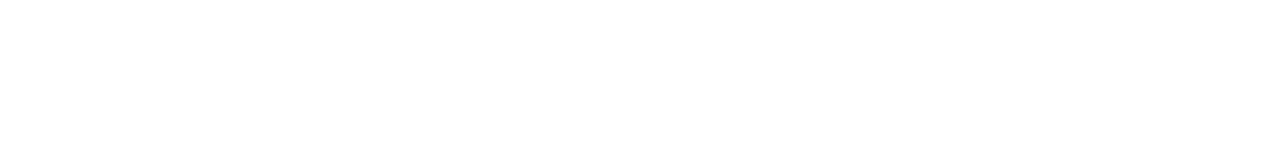
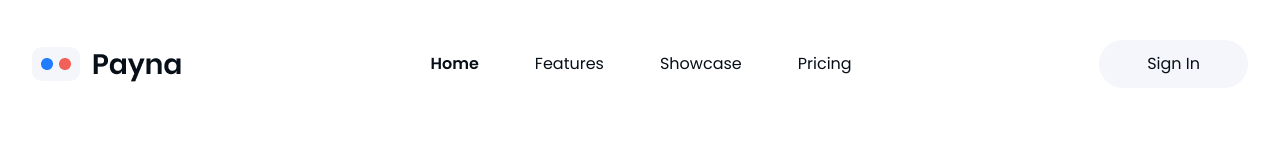
Before and after one commit to asyarbre/slicing-payna-ui, a website: page src/index.html in a window 1280 px wide. Drawn offline with Linux system fonts and the light colour scheme.

Commit message:
feat: create navbar

```diff
--- a/src/index.html
+++ b/src/index.html
@@ -12,5 +12,28 @@
     />
     <link rel="stylesheet" href="./style.css" />
   </head>
-  <body class="font-poppins"></body>
+  <body class="font-poppins text-gray-dark">
+    <header>
+      <nav class="container flex items-center justify-between py-10">
+        <a href="/">
+          <img src="public/images/logo.png" alt="Logo Payna" />
+        </a>
+        <ul class="flex gap-x-14">
+          <li>
+            <a href="#home" class="font-semibold">Home</a>
+          </li>
+          <li>
+            <a href="#features">Features</a>
+          </li>
+          <li>
+            <a href="#showcase">Showcase</a>
+          </li>
+          <li>
+            <a href="#pricing">Pricing</a>
+          </li>
+        </ul>
+        <a href="" class="bg-gray-light py-3 px-12 rounded-full">Sign In </a>
+      </nav>
+    </header>
+  </body>
 </html>
--- a/tailwind.config.js
+++ b/tailwind.config.js
@@ -13,6 +13,10 @@ module.exports = {
       fontFamily: {
         poppins: ["Poppins", "sans-serif"],
       },
+      colors: {
+        "gray-dark": "#070F18",
+        "gray-light": "#F5F6FB",
+      },
     },
   },
   plugins: [],
```
Also changed, not shown: src/public/images/logo.png (added), src/style.css.
